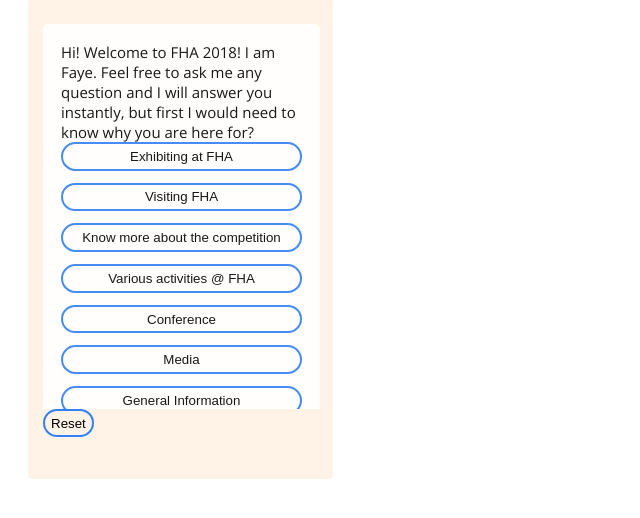
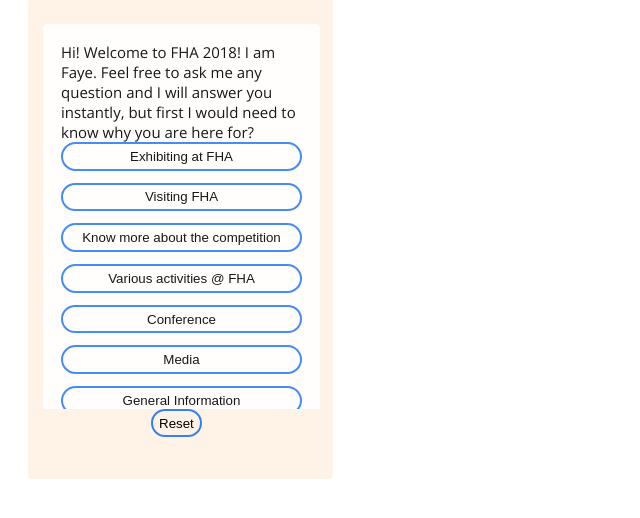
Before and after one commit to sntsolution/FHAchatbot, a PHP site: page / in a window 1280 px wide. Shown: the part 44-562 px from the top of the page, without its empty margins (0-640 px from the left). Run offline with PHP 8.4, Linux system fonts and the light colour scheme.

Commit message:
Update index.php

```diff
--- a/index.php
+++ b/index.php
@@ -132,7 +132,7 @@
     padding-bottom: 2%;
 }
 .btn{
-
+	margin-left: 108px;
 	background-color: transparent;
     border-radius: 50px;
     border-style: solid;
```
